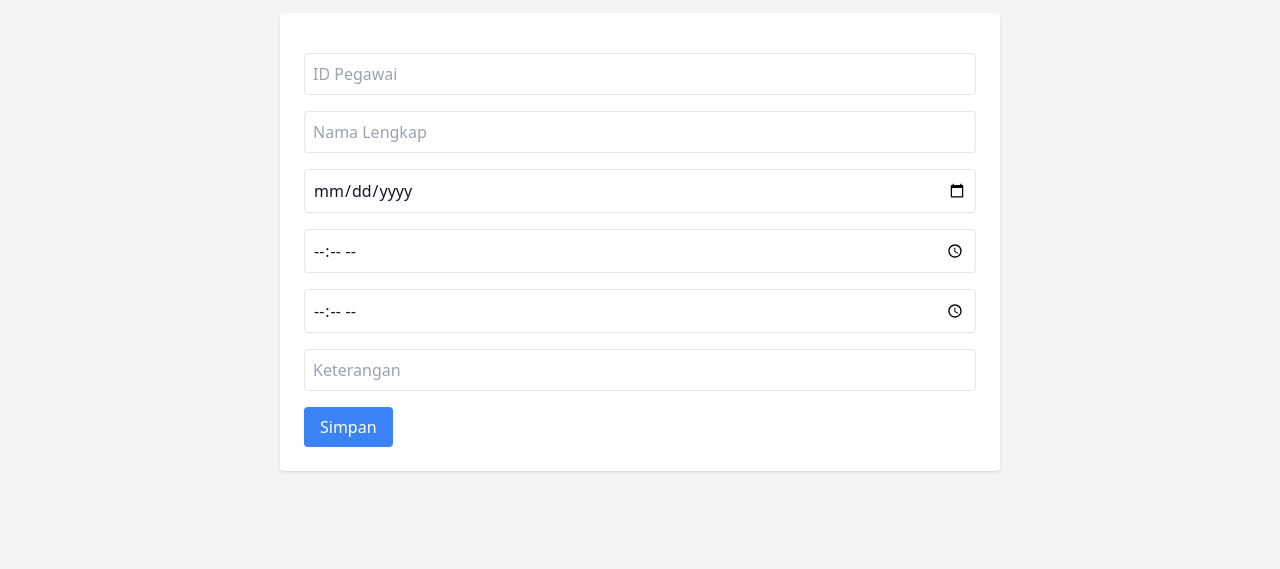
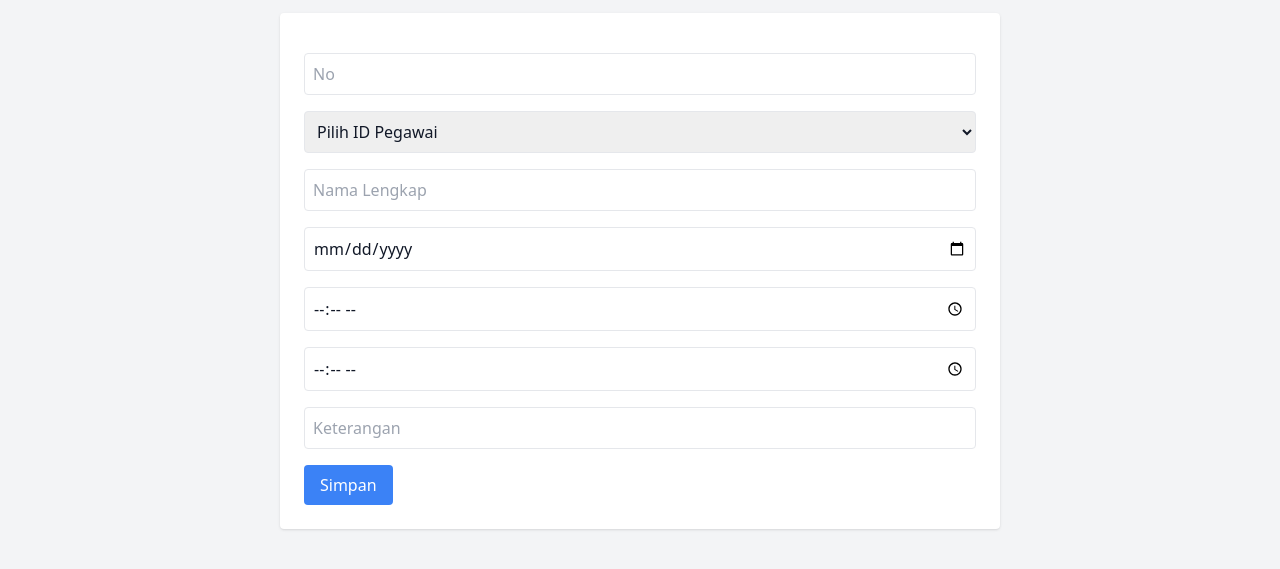
Before and after one commit to Djaliyah/PT.WPP, a plain HTML site: page Absensi Form.html in a window 1280 px wide. Shown: the part 195-764 px from the top of the page. Drawn offline with nearby package versions, Linux system fonts and the light colour scheme.

Commit message:
Update Absensi Form.html

```diff
--- a/Absensi Form.html
+++ b/Absensi Form.html
@@ -23,8 +23,16 @@
     <h1 class="text-2xl font-bold mb-4">Form Absensi</h1>
     <form id="absensiForm" class="space-y-4 bg-white dark:bg-gray-800 p-6 rounded shadow">
       <input type="hidden" id="editIndex" />
-      <input type="text" id="idPegawai" placeholder="ID Pegawai" class="w-full p-2 border rounded dark:bg-gray-700" required />
-      <input type="text" id="namaLengkap" placeholder="Nama Lengkap" class="w-full p-2 border rounded dark:bg-gray-700" required />
+      <input type="text" id="no" placeholder="No" class="w-full p-2 border rounded dark:bg-gray-700" required />
+
+      <!-- Dropdown untuk memilih ID Pegawai -->
+      <select id="idPegawai" class="w-full p-2 border rounded dark:bg-gray-700" required>
+        <option value="">Pilih ID Pegawai</option>
+      </select>
+
+      <!-- Input Nama yang terisi otomatis -->
+      <input type="text" id="namaLengkap" placeholder="Nama Lengkap" class="w-full p-2 border rounded dark:bg-gray-700" readonly required />
+
       <input type="date" id="tanggal" class="w-full p-2 border rounded dark:bg-gray-700" required />
       <input type="time" id="jamMasuk" placeholder="Jam Masuk" class="w-full p-2 border rounded dark:bg-gray-700" required />
       <input type="time" id="jamKeluar" placeholder="Jam Keluar" class="w-full p-2 border rounded dark:bg-gray-700" required />
@@ -34,12 +42,33 @@
   </div>
 
   <script>
+    const karyawanList = [
+      { id: 'K001', nama: 'Andi Saputra' },
+      { id: 'K002', nama: 'Siti Aminah' },
+      { id: 'K003', nama: 'Budi Santoso' },
+      { id: 'K004', nama: 'Rina Marlina' }
+    ];
+
+    const selectId = document.getElementById('idPegawai');
+    karyawanList.forEach(k => {
+      const option = document.createElement('option');
+      option.value = k.id;
+      option.textContent = `${k.id} - ${k.nama}`;
+      selectId.appendChild(option);
+    });
+
+    selectId.addEventListener('change', function () {
+      const selected = karyawanList.find(k => k.id === this.value);
+      document.getElementById('namaLengkap').value = selected ? selected.nama : '';
+    });
+
     document.getElementById('absensiForm').addEventListener('submit', function(event) {
       event.preventDefault();
 
       const editIndex = document.getElementById('editIndex').value;
 
       const absensiData = {
+        no: document.getElementById('no').value,
         idPegawai: document.getElementById('idPegawai').value,
         nama: document.getElementById('namaLengkap').value,
         tanggal: document.getElementById('tanggal').value,
```
